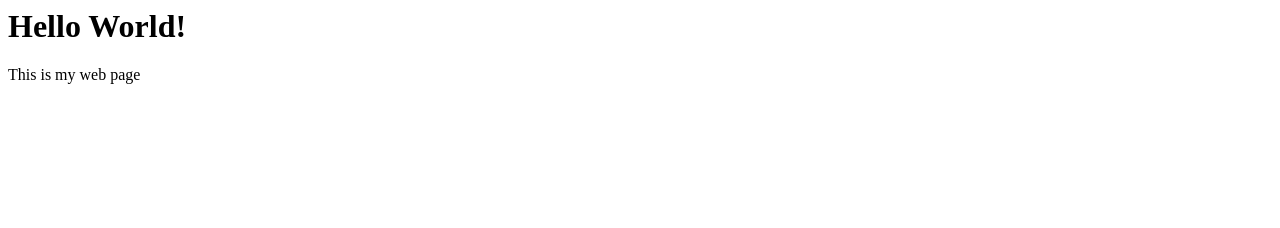
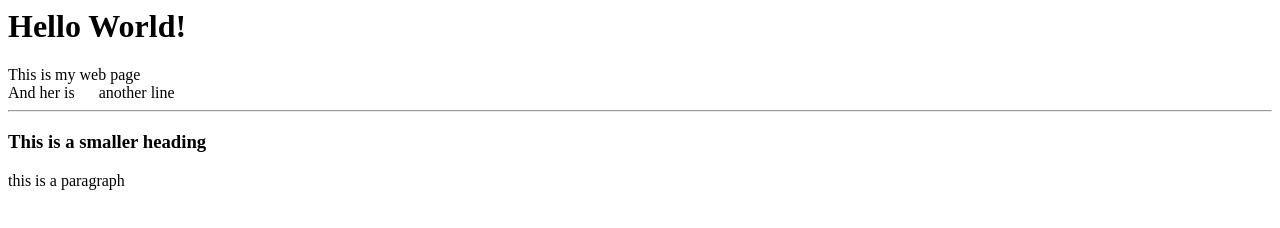
Before and after one commit to katharinepinney/demo, a plain HTML site: page index.html in a window 1280 px wide. Drawn offline with Linux system fonts and the light colour scheme.

Commit message:
Update index.html

```diff
--- a/index.html
+++ b/index.html
@@ -4,6 +4,10 @@
 </head>
 <body>
   <h1>Hello World!</h1>
-  This is my web page
+  This is my web page <br />
+  And her is &nbsp;&nbsp;&nbsp;&nbsp; another line
+  <hr size='2' />
+  <h3>This is a smaller heading</h3>
+  <p>this is a paragraph</p>
 </body>
 </html>
```
